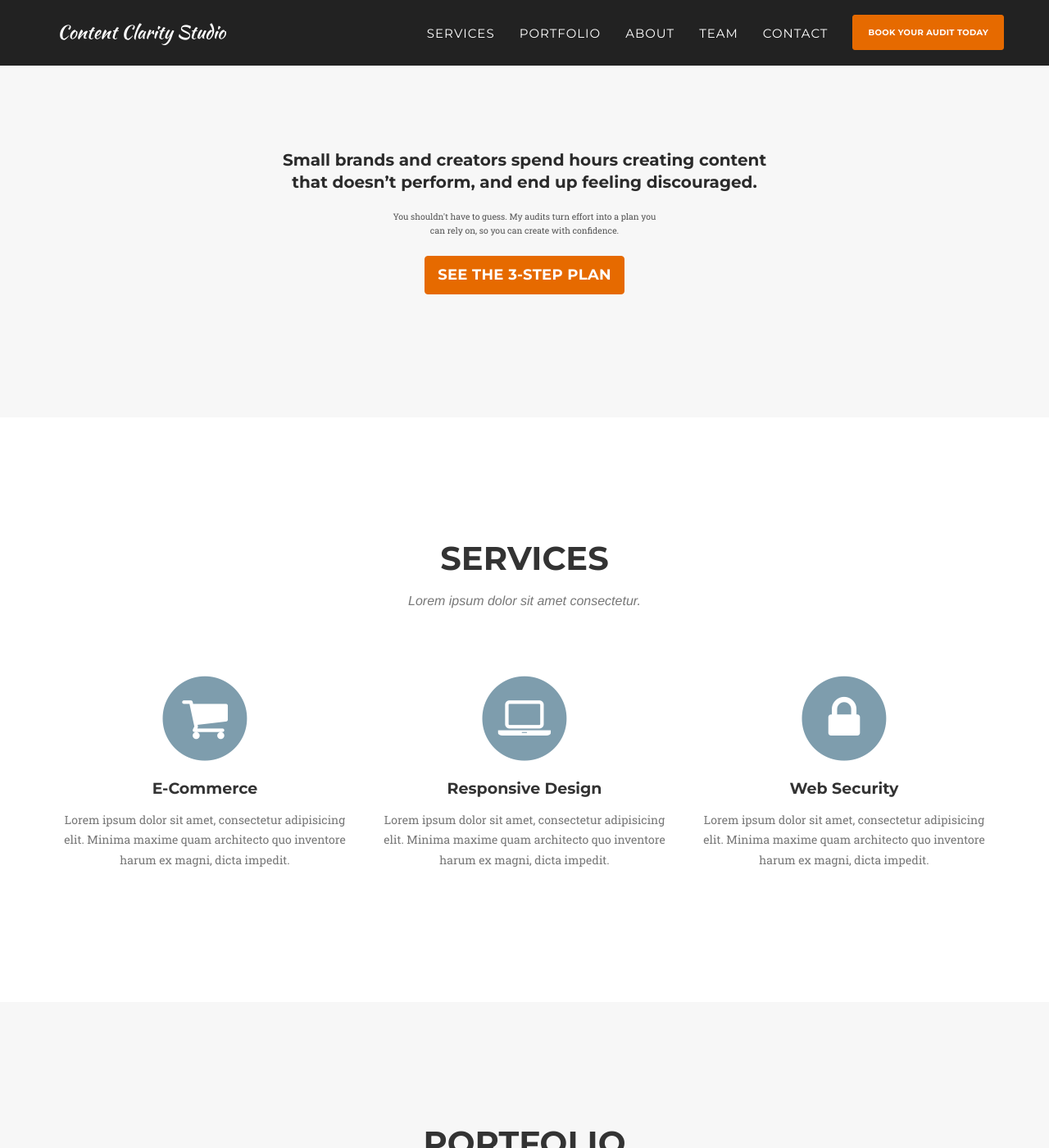
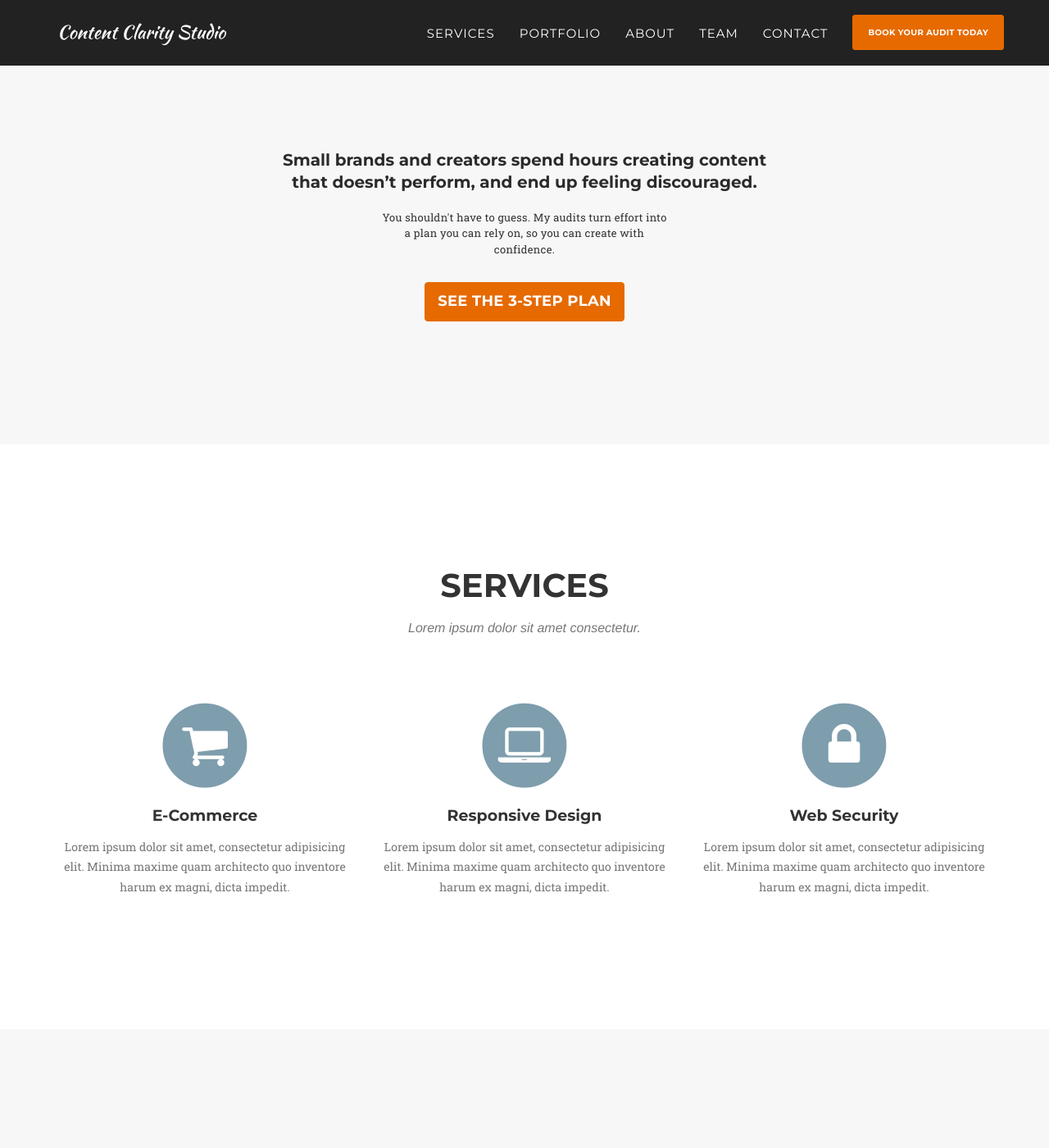
Before and after one commit to ContentClarityStudio/contentclaritystudio.github.io, a Jekyll site: the page built from index.html, in a window 1280 px wide and 1400 px high, scrolled down 970 px. Shown: the whole window at 82% size. Built offline with Jekyll 4.4.1, drawn with Linux system fonts in a browser that asks for light colours; some web fonts are replaced.

Commit message:
Update overrides.css

```diff
--- a/css/overrides.css
+++ b/css/overrides.css
@@ -118,11 +118,20 @@ header .intro-heading {
   margin: 0 auto 20px;
 }
 
-/* Supporting bridge line */
+/* --- Problem section bridge line styling --- */
 #problem .problem-bridge {
-  font-size: 1.05rem;
-  line-height: 1.6;
-  color: #555;
-  max-width: 55ch;
-  margin: 0 auto 22px;
+  font-size: 1.3rem;           /* bump up size for emphasis */
+  line-height: 1.5;
+  max-width: 48ch;             /* keep line length balanced */
+  margin: 20px auto 30px;      /* add breathing room */
+  color: #333;                 /* darker for clarity */
+  font-weight: 500;            /* makes it feel confident */
+  letter-spacing: 0.3px;       /* subtle polish */
 }
+
+@media (max-width: 576px) {
+  #problem .problem-bridge {
+    font-size: 1.1rem;
+    line-height: 1.6;
+  }
+}
```
